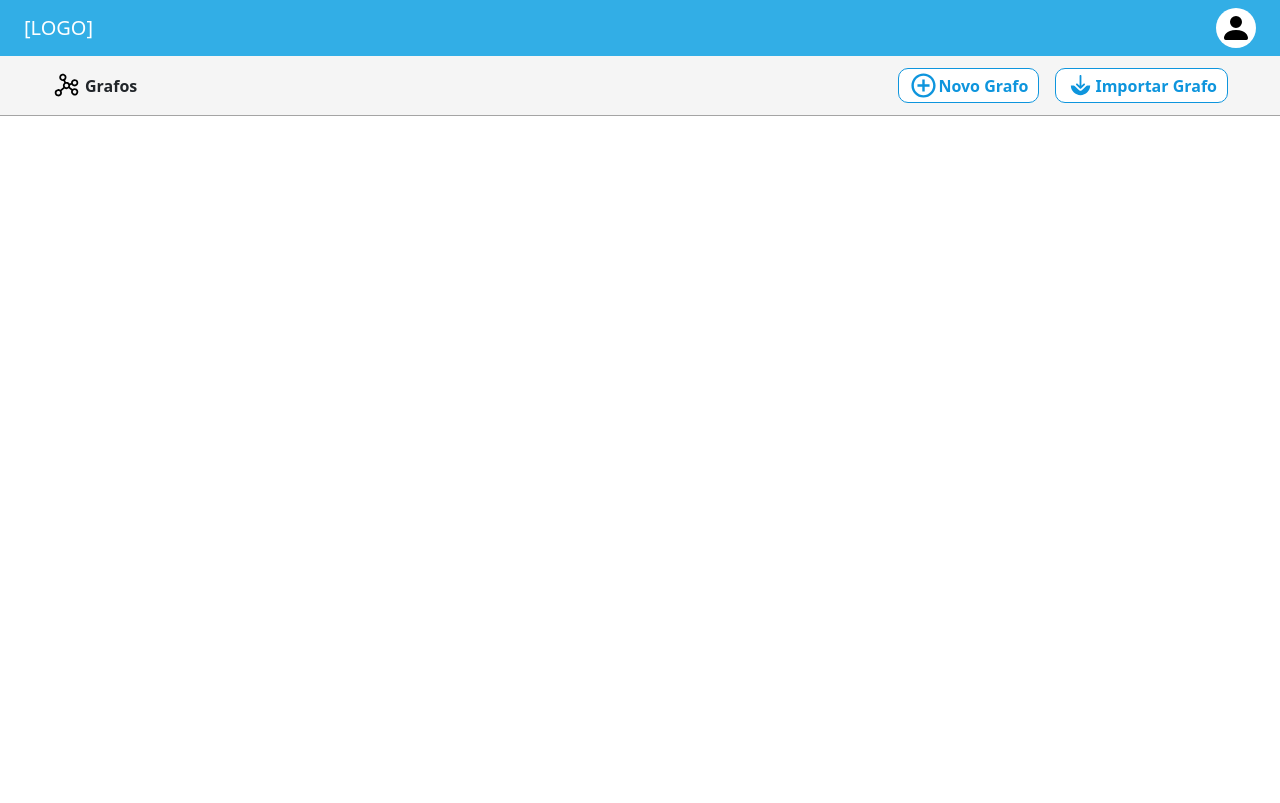
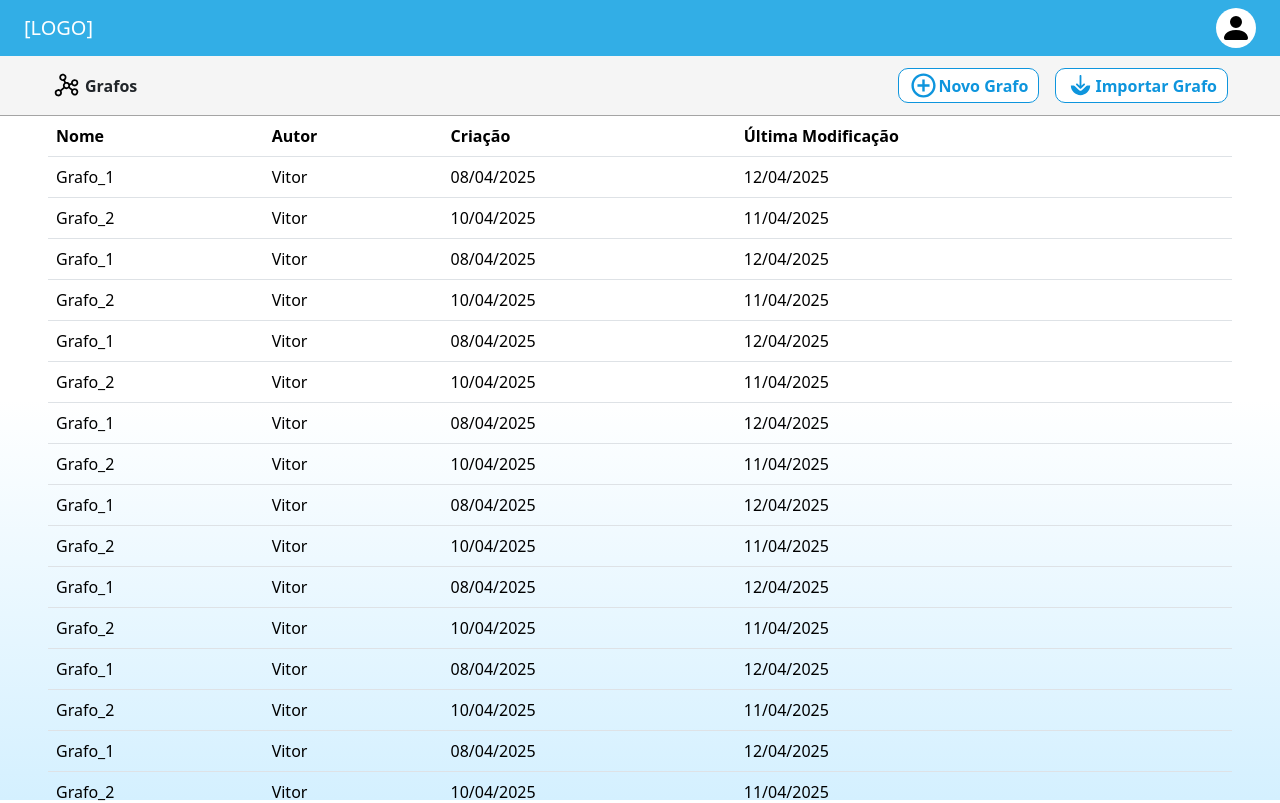
Before and after one commit to jhiy2004/graph-front, a React (Create React App) app: page /user/graphs in a window 1280 px wide. Shown: the top 803 px of the page. Built offline with nearby package versions, Linux system fonts and the light colour scheme.

Commit message:
UserGraphsTable e Row feitas, só precisando arrumar o degrade

```diff
--- /dev/null
+++ b/src/components/UserGraphsRow/UserGraphsRow.css
@@ -0,0 +1,9 @@
+.graph-row td {
+  transition: background-color 0.2s ease;
+  background-color: transparent;
+}
+
+.graph-row:hover td {
+  background-color: #f0f8ff;
+  cursor: pointer;
+}
--- /dev/null
+++ b/src/components/UserGraphsRow/UserGraphsRow.js
@@ -0,0 +1,15 @@
+import React from "react";
+import "./UserGraphsRow.css";
+
+function UserGraphsRow({ nome, autor, criacao, modificacao, onClick }) {
+  return (
+    <tr className="graph-row" onClick={onClick}>
+      <td>{nome}</td>
+      <td>{autor}</td>
+      <td>{criacao}</td>
+      <td>{modificacao}</td>
+    </tr>
+  );
+}
+
+export default UserGraphsRow;
--- /dev/null
+++ b/src/components/UserGraphsTable/UserGraphsTable.js
@@ -0,0 +1,33 @@
+import React from "react";
+import UserGraphsRow from "../UserGraphsRow/UserGraphsRow";
+
+function UserGraphsTable({ graphs }) {
+  return (
+    <div className="px-5">
+      <table className="table">
+        <thead>
+          <tr>
+            <th>Nome</th>
+            <th>Autor</th>
+            <th>Criação</th>
+            <th>Última Modificação</th>
+          </tr>
+        </thead>
+        <tbody>
+          {graphs.map((graph, index) => (
+            <UserGraphsRow
+              key={index}
+              nome={graph.nome}
+              autor={graph.autor}
+              criacao={graph.criacao}
+              modificacao={graph.modificacao}
+              onClick={() => console.log("Clicou no grafo", graph.nome)}
+            />
+          ))}
+        </tbody>
+      </table>
+    </div>
+  );
+}
+
+export default UserGraphsTable;
--- a/src/pages/UserGraphs/UserGraphs.js
+++ b/src/pages/UserGraphs/UserGraphs.js
@@ -1,14 +1,152 @@
-import React from 'react'
-import NavBarGraph from '../../components/NavbarGraph/NavbarGraph.js';
-import UserGraphsHeader from '../../components/UserGraphsHeader/UserGraphsHeader.js';
+import React from "react";
+import NavBarGraph from "../../components/NavbarGraph/NavbarGraph.js";
+import UserGraphsHeader from "../../components/UserGraphsHeader/UserGraphsHeader.js";
+import UserGraphsTable from "../../components/UserGraphsTable/UserGraphsTable.js";
+import styles from "./UserGraphs.module.scss";
 
 function UserGraphs() {
-    return (
-        <>
-            <NavBarGraph logged={true}/>
-            <UserGraphsHeader/>
-        </>
-    )
+  const graphs = [
+    {
+      nome: "Grafo_1",
+      autor: "Vitor",
+      criacao: "08/04/2025",
+      modificacao: "12/04/2025",
+    },
+    {
+      nome: "Grafo_2",
+      autor: "Vitor",
+      criacao: "10/04/2025",
+      modificacao: "11/04/2025",
+    },
+    {
+      nome: "Grafo_1",
+      autor: "Vitor",
+      criacao: "08/04/2025",
+      modificacao: "12/04/2025",
+    },
+    {
+      nome: "Grafo_2",
+      autor: "Vitor",
+      criacao: "10/04/2025",
+      modificacao: "11/04/2025",
+    },
+    {
+      nome: "Grafo_1",
+      autor: "Vitor",
+      criacao: "08/04/2025",
+      modificacao: "12/04/2025",
+    },
+    {
+      nome: "Grafo_2",
+      autor: "Vitor",
+      criacao: "10/04/2025",
+      modificacao: "11/04/2025",
+    },
+    {
+      nome: "Grafo_1",
+      autor: "Vitor",
+      criacao: "08/04/2025",
+      modificacao: "12/04/2025",
+    },
+    {
+      nome: "Grafo_2",
+      autor: "Vitor",
+      criacao: "10/04/2025",
+      modificacao: "11/04/2025",
+    },
+    {
+      nome: "Grafo_1",
+      autor: "Vitor",
+      criacao: "08/04/2025",
+      modificacao: "12/04/2025",
+    },
+    {
+      nome: "Grafo_2",
+      autor: "Vitor",
+      criacao: "10/04/2025",
+      modificacao: "11/04/2025",
+    },
+    {
+      nome: "Grafo_1",
+      autor: "Vitor",
+      criacao: "08/04/2025",
+      modificacao: "12/04/2025",
+    },
+    {
+      nome: "Grafo_2",
+      autor: "Vitor",
+      criacao: "10/04/2025",
+      modificacao: "11/04/2025",
+    },
+    {
+      nome: "Grafo_1",
+      autor: "Vitor",
+      criacao: "08/04/2025",
+      modificacao: "12/04/2025",
+    },
+    {
+      nome: "Grafo_2",
+      autor: "Vitor",
+      criacao: "10/04/2025",
+      modificacao: "11/04/2025",
+    },
+    {
+      nome: "Grafo_1",
+      autor: "Vitor",
+      criacao: "08/04/2025",
+      modificacao: "12/04/2025",
+    },
+    {
+      nome: "Grafo_2",
+      autor: "Vitor",
+      criacao: "10/04/2025",
+      modificacao: "11/04/2025",
+    },
+    {
+      nome: "Grafo_1",
+      autor: "Vitor",
+      criacao: "08/04/2025",
+      modificacao: "12/04/2025",
+    },
+    {
+      nome: "Grafo_2",
+      autor: "Vitor",
+      criacao: "10/04/2025",
+      modificacao: "11/04/2025",
+    },
+    {
+      nome: "Grafo_1",
+      autor: "Vitor",
+      criacao: "08/04/2025",
+      modificacao: "12/04/2025",
+    },
+    {
+      nome: "Grafo_2",
+      autor: "Vitor",
+      criacao: "10/04/2025",
+      modificacao: "11/04/2025",
+    },
+    {
+      nome: "Grafo_1",
+      autor: "Vitor",
+      criacao: "08/04/2025",
+      modificacao: "12/04/2025",
+    },
+    {
+      nome: "Grafo_2",
+      autor: "Vitor",
+      criacao: "10/04/2025",
+      modificacao: "11/04/2025",
+    },
+  ];
+
+  return (
+    <div className={styles.userGraphsPage}>
+      <NavBarGraph logged={true} />
+      <UserGraphsHeader />
+      <UserGraphsTable graphs={graphs} />
+    </div>
+  );
 }
 
 export default UserGraphs;
--- /dev/null
+++ b/src/pages/UserGraphs/UserGraphs.module.scss
@@ -0,0 +1,4 @@
+.userGraphsPage {
+  background: linear-gradient(to bottom, #ffffff 0%, #ffffff 50%, #d4f0ff 100%);
+  min-height: 100vh;
+}
```
